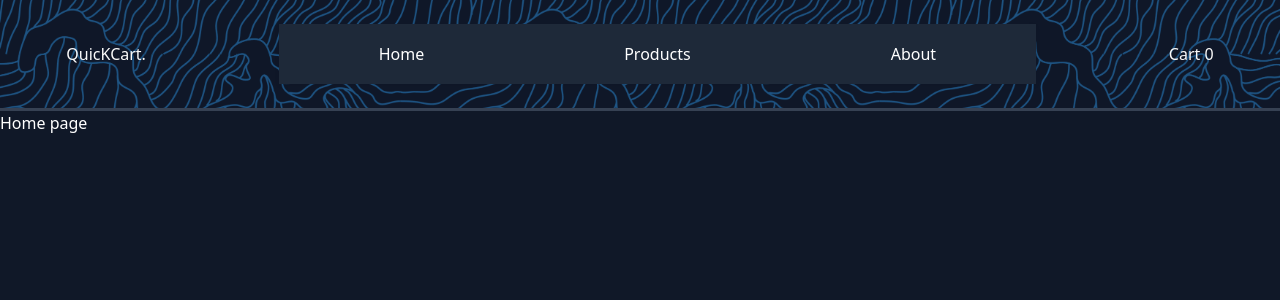
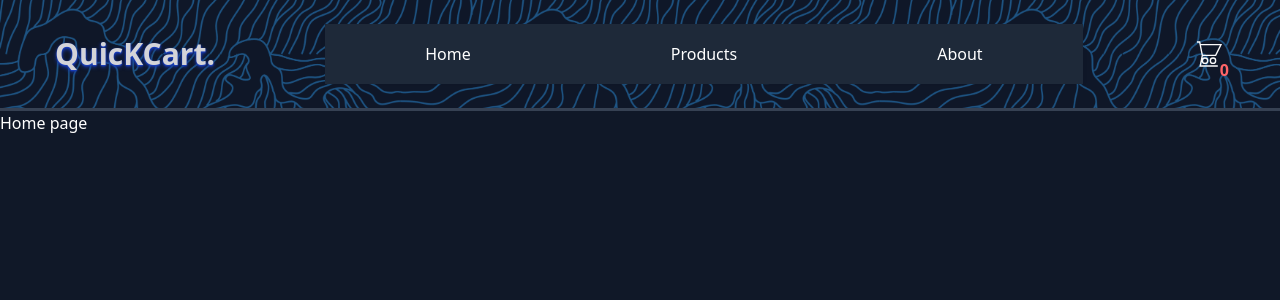
Before and after one commit to Piperski13/e-commerce-QuicKCart, a React (Vite) app: page / in a window 1280 px wide. Shown: the top 300 px of the page. Built offline with nearby package versions, Linux system fonts and the light colour scheme.

Commit message:
Header styles

```diff
--- a/src/components/Header.jsx
+++ b/src/components/Header.jsx
@@ -18,9 +18,27 @@ const Header = (props) => {
       className="flex justify-around items-center border-b-3 border-b-gray-700 text-zinc-50 bg-cover bg-center"
       style={{ backgroundImage: `url(${patternImage})` }}
     >
-      <h1>QuicKCart.</h1>
+      <h1 className="text-3xl font-bold text-shadow-md text-zinc-300 text-shadow-blue-800">
+        QuicKCart.
+      </h1>
       <Navbar />
-      <Link to="/cart">Cart {quantity}</Link>
+      <Link to="/cart">
+        <div className="relative text-zinc-50 hover:text-zinc-500">
+          <svg
+            xmlns="http://www.w3.org/2000/svg"
+            viewBox="0 0 24 24"
+            fill="none"
+            stroke="currentColor"
+            strokeWidth="1"
+            className="w-8 h-8"
+          >
+            <path d="M3 3h2l.4 2M7 13h10l4-8H5.4M7 13l-1.6 8h13.2M7 13L5.4 5M17 17a2 2 0 11-4 0 2 2 0 014 0zm-6 0a2 2 0 11-4 0 2 2 0 014 0z" />
+          </svg>
+          <p className="absolute -bottom-3 -right-1 font-bold text-red-400">
+            {quantity}
+          </p>
+        </div>
+      </Link>
     </div>
   );
 };
```
